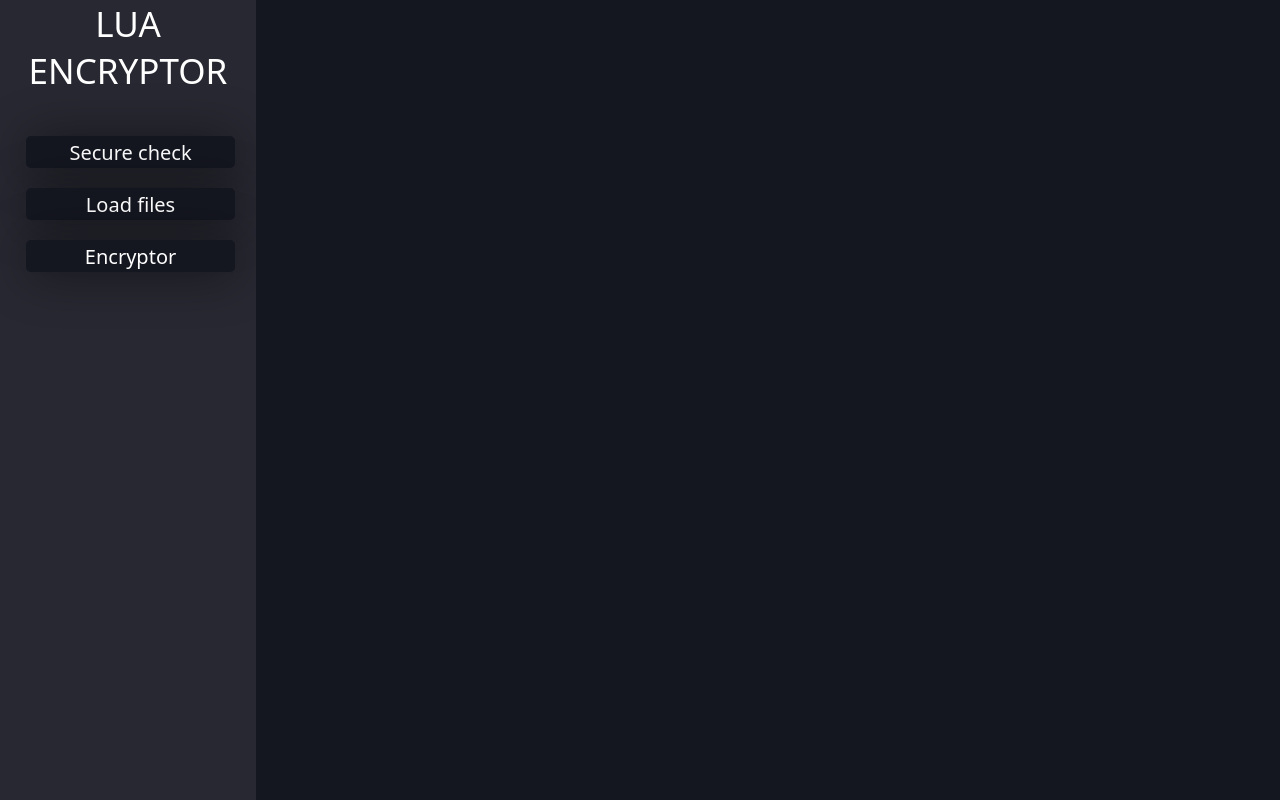
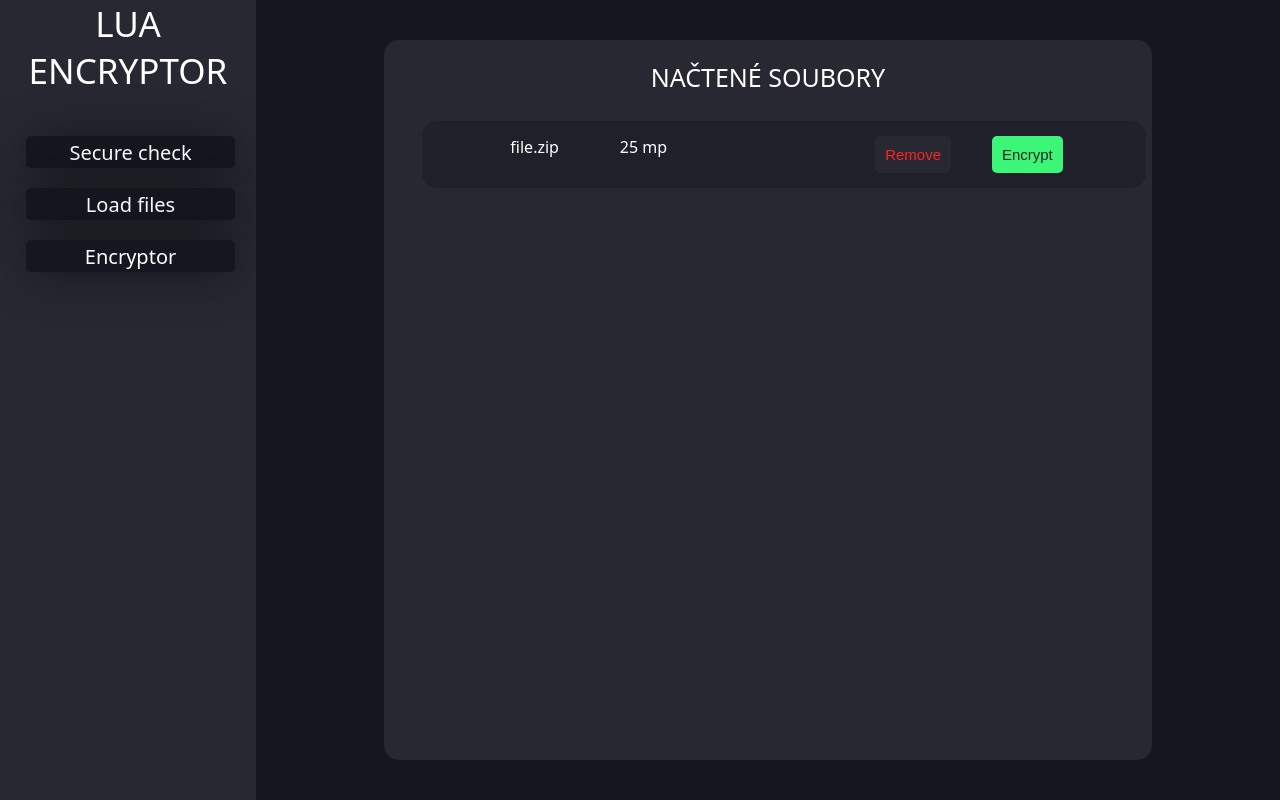
Before and after one commit to mYYcroSoft/Digital_products_eshop_and_encryptor, a PHP site: page /index.html in a window 1280 px wide. Run offline with PHP 8.4, Linux system fonts and the light colour scheme.

Commit message:
[UI] Updated basic UI, bug fix

```diff
--- a/data_encryptor/php/css/css.css
+++ b/data_encryptor/php/css/css.css
@@ -42,3 +42,84 @@ body{
     position: absolute;
     left: 50%;
 }
+
+.files_container{
+    position: absolute;
+    width: 60%;
+    left: 30%;
+    height: 90%;
+    top: 5%;
+    border-radius: 15px;
+    background-color: rgb(39, 40, 49);
+    text-align: center;
+
+}
+
+.files_container_title{
+    font-family: system-ui, -apple-system, BlinkMacSystemFont, 'Segoe UI', Roboto, Oxygen, Ubuntu, Cantarell, 'Open Sans', 'Helvetica Neue', sans-serif;
+    color: #fff;
+    font-size: 25px;
+    text-transform: uppercase;
+    font-weight: 500;
+    padding: 20px;
+}
+
+.files-list{
+    position: relative;
+
+    width: 95%;
+    height: 80%;
+    left: 5%;
+    text-align: left;
+    overflow-y: scroll;
+
+}
+
+.file_box{
+    width: 95%;
+    background-color: rgba(20, 22, 32, 0.418);
+    padding: 15px;
+    border-radius: 15px;
+    color: #fff;
+    margin-top: 1%;
+    font-family: system-ui, -apple-system, BlinkMacSystemFont, 'Segoe UI', Roboto, Oxygen, Ubuntu, Cantarell, 'Open Sans', 'Helvetica Neue', sans-serif;
+}
+
+.file_name{
+    position: absolute;
+
+    font-weight: 500;
+    margin-left: 10%;
+
+}
+
+.file_size{
+    position: absolute;
+    font-weight: 500;
+    width: 100px;
+    margin-left: 25%;
+}
+
+.file_remove{
+    position: absolute;
+    margin-left: 60%;
+    background-color: rgb(39, 40, 49);
+    border: none;
+    padding: 10px;
+    color: #ff2222;
+    font-size: 15px;
+
+    border-radius: 5px;
+}
+
+.file_encrypt{
+    position: relative;
+    margin-left: 80%;
+    background-color: rgb(60, 246, 119);
+    border: none;
+    padding: 10px;
+    color: #252525;
+    font-weight: 60;
+    font-size: 15px;
+    border-radius: 5px;
+}
--- a/data_encryptor/php/index.html
+++ b/data_encryptor/php/index.html
@@ -19,5 +19,16 @@
     </div>
 
 
+    <div class="files_container">
+        <div class="files_container_title">Načtené soubory</div>
+        <div class="files-list" id="files-list">
+            <div class='file_box'>
+                <span class='file_name'>file.zip</span>
+                <span class='file_size'>25 mp</span>
+                <button class='file_remove'>Remove</button>
+                <button class='file_encrypt'>Encrypt</button>
+            </div>
+        </div>
+    </div>
 </body>
 </html>
```
Also changed, not shown: data_encryptor/php/functions.php (+9 -2 lines), data_encryptor/php/index.php (+14 -4 lines).
